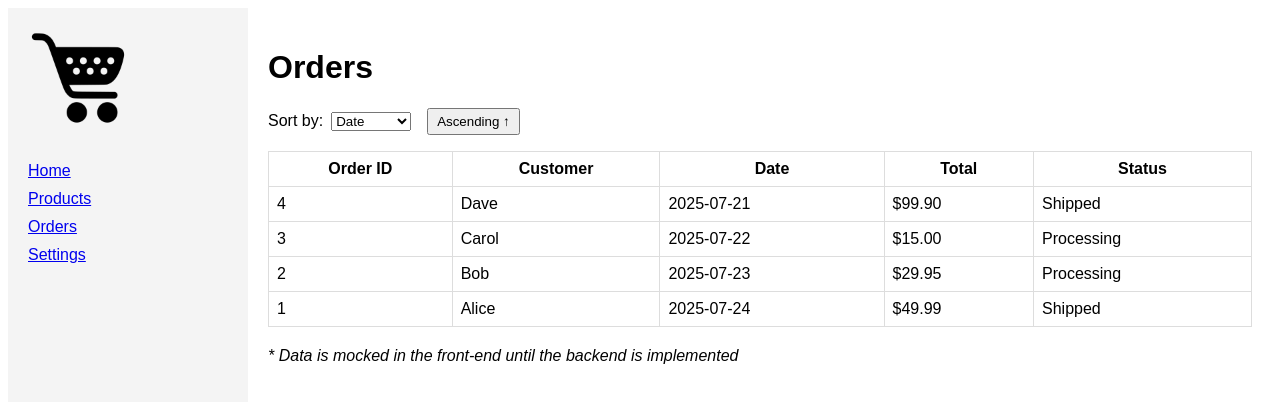
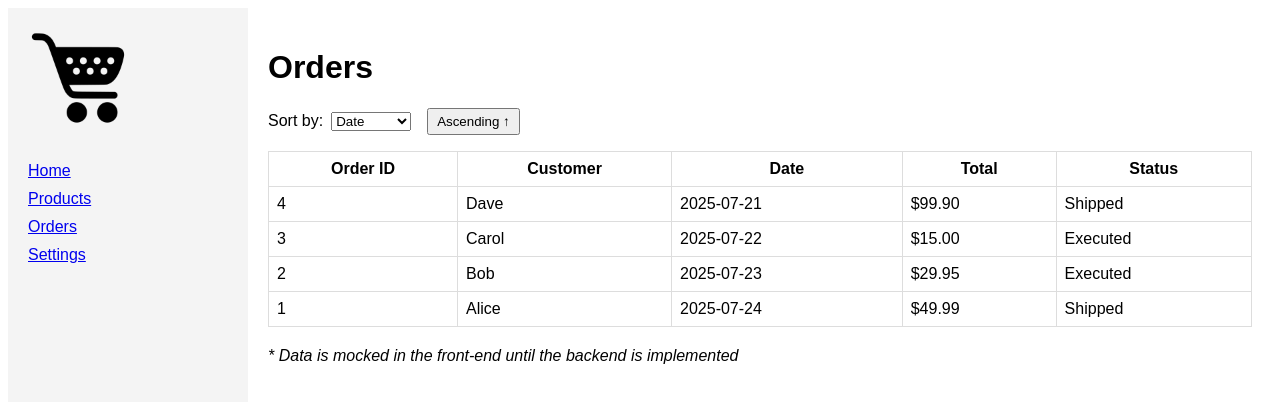
Before and after one commit to TheCrinkledFry/Project, a React (Create React App) app in the folder frontend/: page /orders in a window 1280 px wide. Shown: the top 402 px of the page. Built offline with nearby package versions, Linux system fonts and the light colour scheme; sample sign-in values are in the browser's storage.

Commit message:
Orders executed or shipped only

```diff
--- a/frontend/src/Orders.jsx
+++ b/frontend/src/Orders.jsx
@@ -4,8 +4,8 @@ export default function Orders() {
   // Temporary static data until backend is ready
   const orders = [
     { id: 1, customerName: 'Alice', date: '2025-07-24', total: 49.99, status: 'Shipped' },
-    { id: 2, customerName: 'Bob',   date: '2025-07-23', total: 29.95, status: 'Processing' },
-    { id: 3, customerName: 'Carol', date: '2025-07-22', total: 15.00, status: 'Processing' },
+    { id: 2, customerName: 'Bob',   date: '2025-07-23', total: 29.95, status: 'Executed' },
+    { id: 3, customerName: 'Carol', date: '2025-07-22', total: 15.00, status: 'Executed' },
     { id: 4, customerName: 'Dave',  date: '2025-07-21', total: 99.90, status: 'Shipped' },
   ];
 
@@ -54,8 +54,8 @@ export default function Orders() {
               onChange={e => setSortDir(e.target.value)}
               style={{ marginLeft: '8px' }}
             >
-              <option value="desc">Shipped first</option>
-              <option value="asc">Processing first</option>
+              <option value="desc">Shipped</option>
+              <option value="asc">Executed</option>
             </select>
           </label>
         ) : (
```
